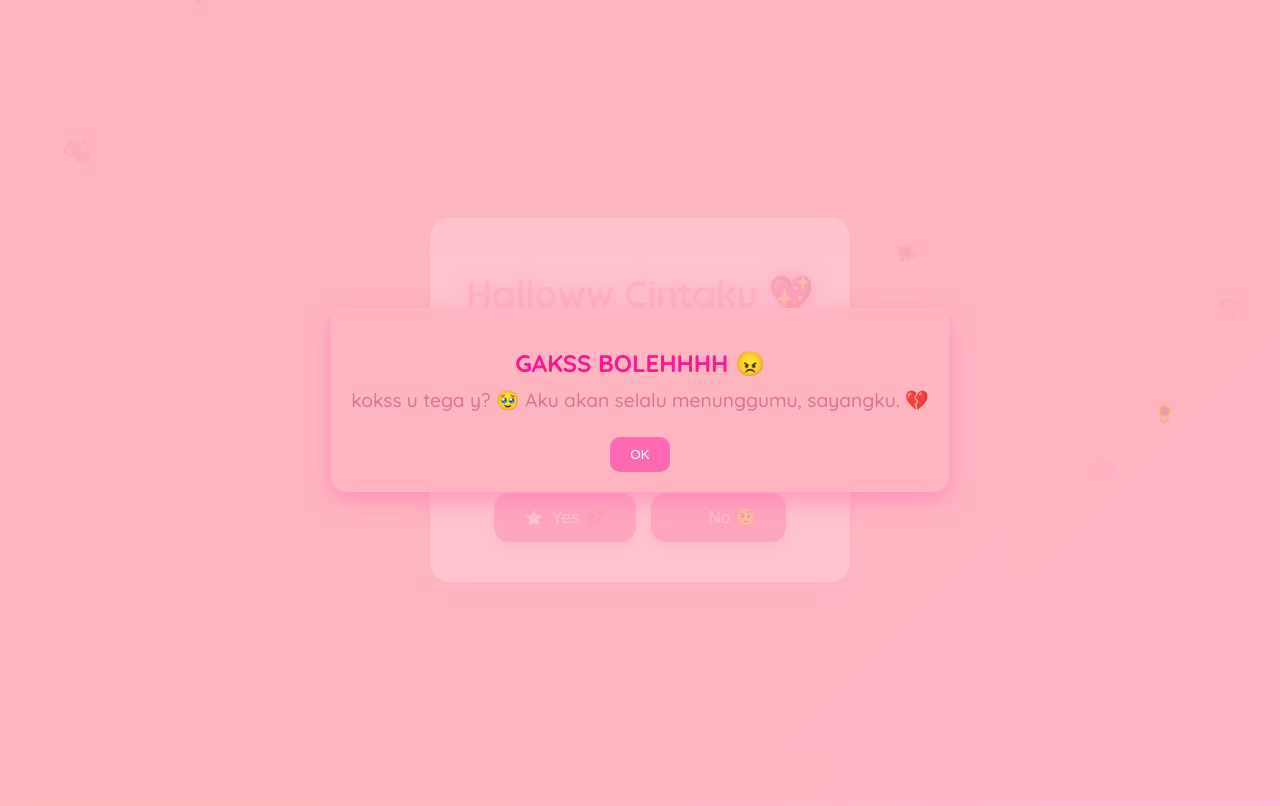
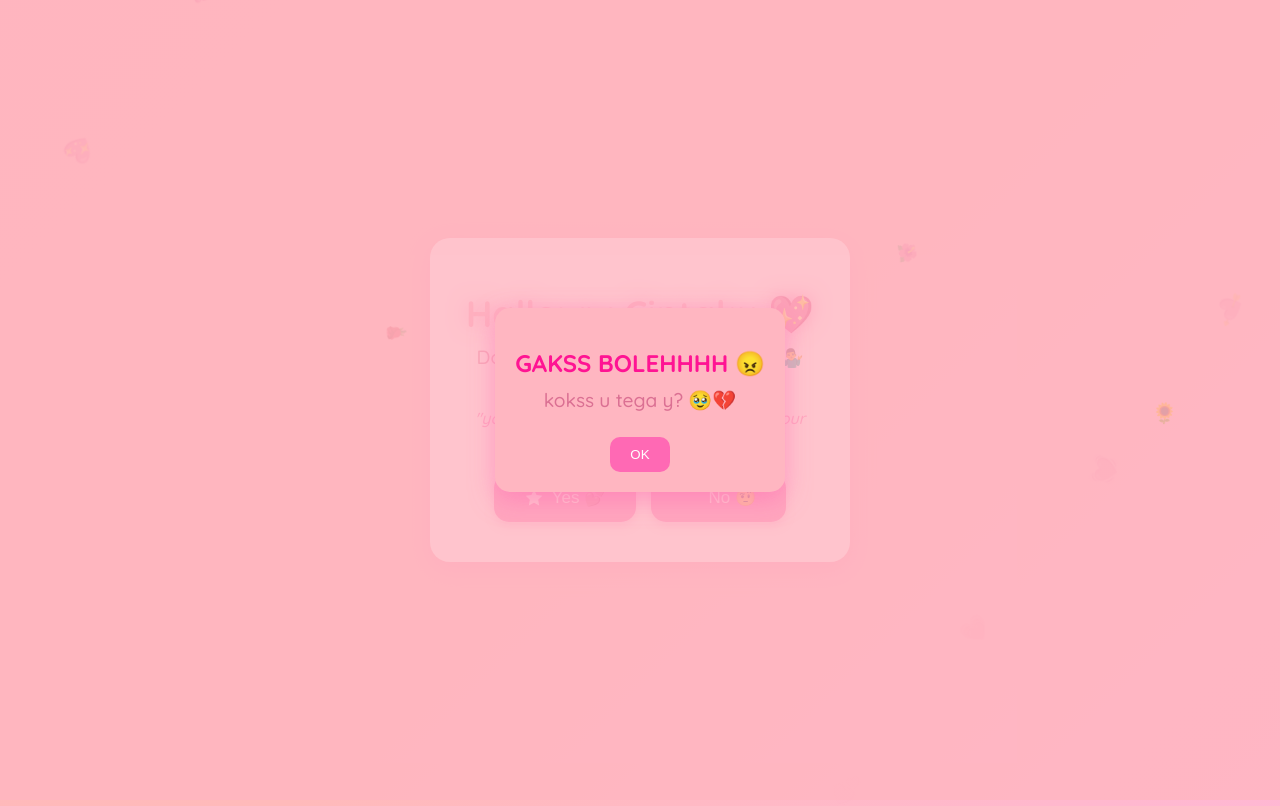
Before and after one commit to mzhafran119-hue/HappyNewYearAmo, a plain HTML site: page index.html in a window 1280 px wide. Both pictures are taken after a click on the button "No 🤨". Drawn offline with Linux system fonts and the light colour scheme.

Commit message:
index.html

```diff
--- a/index.html
+++ b/index.html
@@ -279,7 +279,7 @@
     <div class="container" role="main" aria-label="Pesan Romantis">
         <h1 tabindex="0" aria-live="polite">Halloww Cintaku 💖</h1>
         <p>Do u want to know what's inside? 🤷‍♂️💕</p>
-        <p class="romantic-message">"Setiap detik bersamamu adalah kebahagiaan yang tak ternilai. Aku mencintaimu lebih dari kata-kata bisa ungkapkan. 💕"</p>
+        <p class="romantic-message">"you are my luvv, i like your smile, i like your laugh, I love everything about you 💕"</p>
 
         <div class="btn-group">
             <button class="btn-enter" id="yesButton" aria-label="Ya, lanjut">
@@ -300,7 +300,7 @@
     <div id="warningModal" class="modal">
         <div class="modal-content">
             <h2>GAKSS BOLEHHHH 😠</h2>
-            <p>kokss u tega y? 🥹 Aku akan selalu menunggumu, sayangku. 💔</p>
+            <p>kokss u tega y? 🥹💔</p>
             <button onclick="closeModal()">OK</button>
         </div>
     </div>
```
